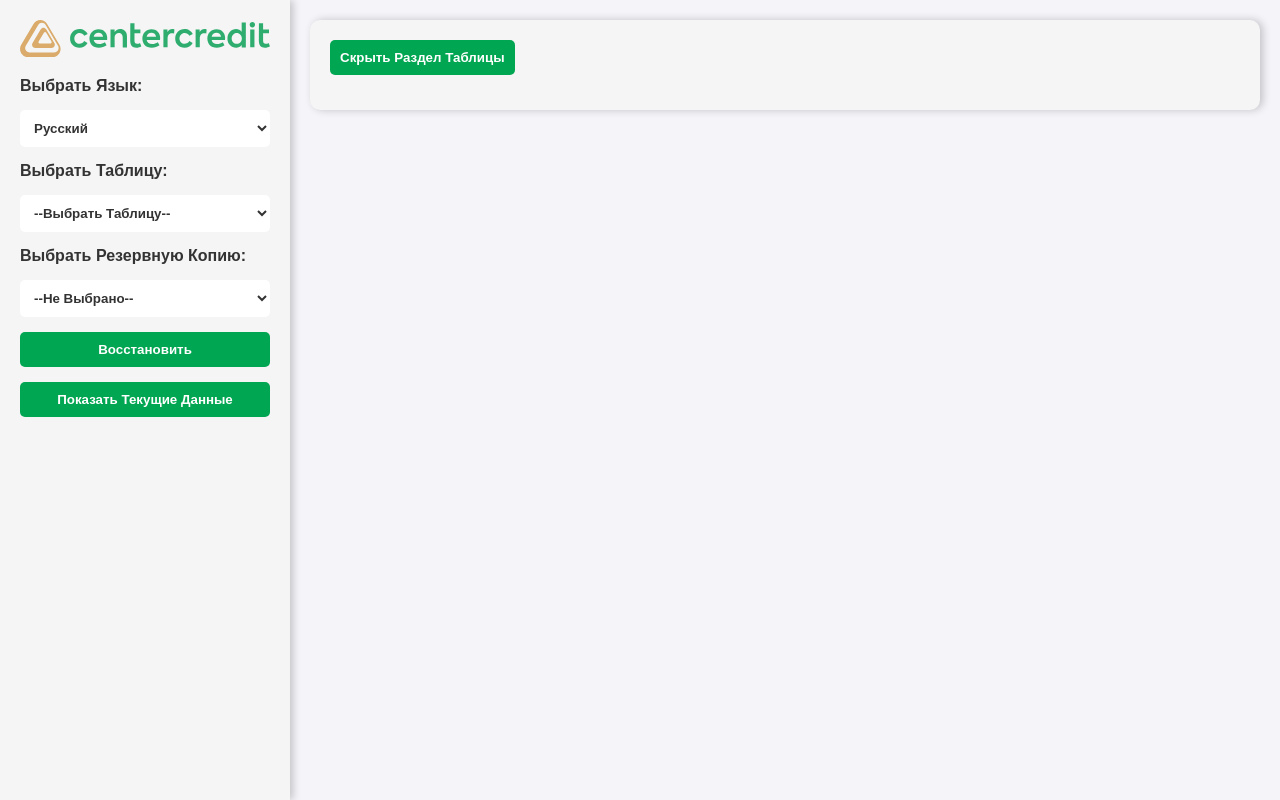
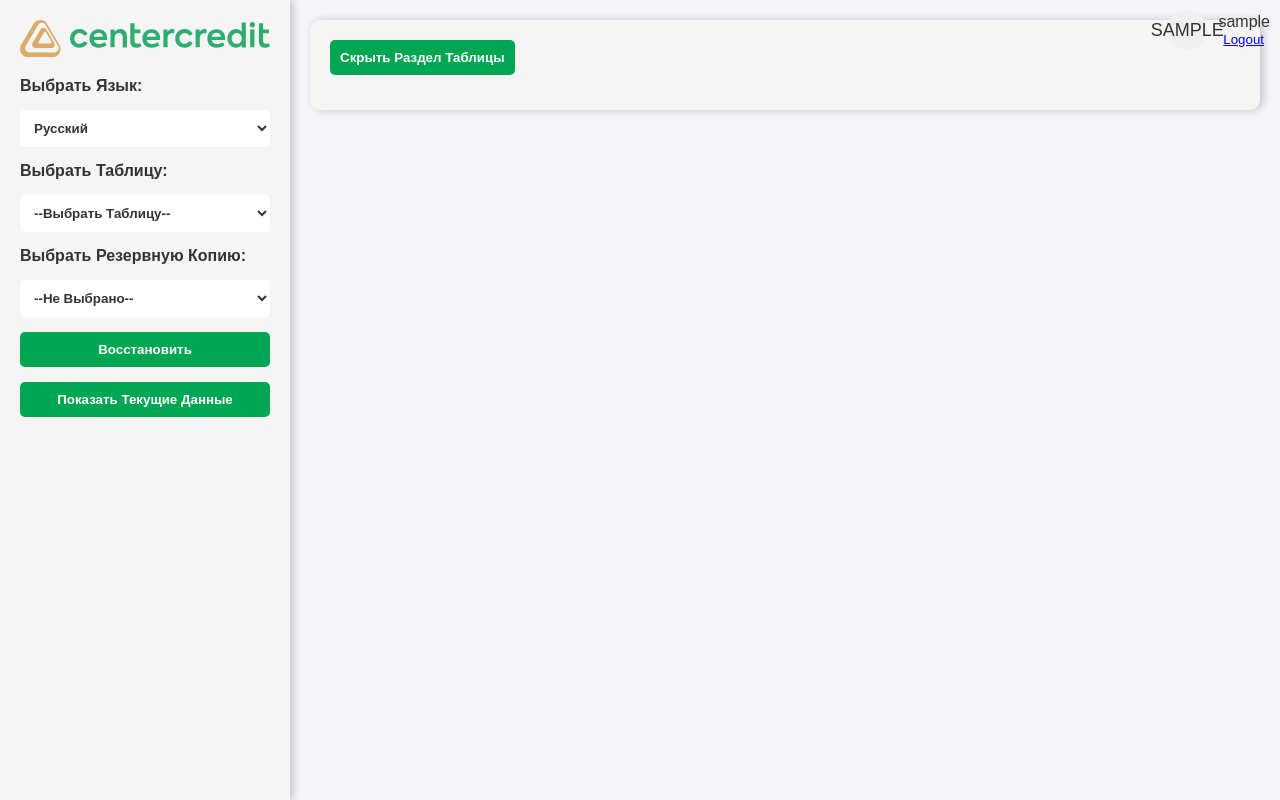
Before and after one commit to AbylayDalabay/backup-site, a Flask app: template app/templates/index.html in a window 1280 px wide. Run offline with Flask 3, Linux system fonts and the light colour scheme; the template is opened without the code that fills it: most values are stand-ins (such as "Sample title", 1, 10 or a date in 2020); some libraries are stand-ins or nearby versions; some web fonts are replaced.

Commit message:
kaisar zadr design

```diff
--- a/app/app.py
+++ b/app/app.py
@@ -2,25 +2,30 @@
 from db_utils import (
     get_table_names, get_table_content, update_cell, delete_row,
     create_backup, get_backups, get_backup_content, restore_backup,
-    insert_data_into_table, get_last_row_id
+    insert_data_into_table, get_last_row_id,add_columns_to_tables
 )
 from users import create_table, add_user, get_user_by_id, get_all_users, update_user, delete_user, get_user_by_login
 from config import DATABASES, BACKUP_DATABASES
 import requests
+import datetime
+
+# for language, db_path in BACKUP_DATABASES.items():
+#     if language!='users':
+#         add_columns_to_tables(db_path)
 
 app = Flask(__name__, static_folder='static', template_folder='templates')
 
-create_table()
+#create_table()
 app.secret_key = 'your_secret_key12'
 
-add_user('abylai', 'admin')
+#add_user('abylai', 'admin')
 
 # Routes
 @app.route('/')
 def index():
     if 'logged_in' not in session:
         return redirect(url_for('login'))
-    return render_template('index.html', role=session['role'])
+    return render_template('index.html', role=session['role'], login=session['login'])
 
 @app.route('/login', methods=['GET', 'POST'])
 def login():
@@ -32,6 +37,7 @@
             session['logged_in'] = True
             session['user_id'] = user['id']
             session['role'] = user['role']
+            session['login'] = user['login']
             if user['role'] == 'admin':
                 return redirect(url_for('admin'))
             else:
@@ -51,7 +57,13 @@
     if session['role'] != 'admin':
         return redirect(url_for('index'))
     users = get_all_users()
-    return render_template('admin.html', users=users)
+    return render_template('admin.html', users=users, role=session['role'], login=session['login'])
+
+@app.route('/profile')
+def profile():
+    if 'logged_in' not in session:
+        return redirect(url_for('login'))
+    return render_template('profile.html', login=session['login'], role=session['role'])
 
 @app.route('/add_user', methods=['POST'])
 def add_user_route():
--- a/app/templates/index.html
+++ b/app/templates/index.html
@@ -8,8 +8,48 @@
     <script src="https://code.jquery.com/jquery-3.6.0.min.js"></script>
     <script src="https://cdn.datatables.net/1.11.5/js/jquery.dataTables.min.js"></script>
     <script src="{{ url_for('static', filename='js/scripts.js') }}"></script>
+    <style>
+        .profile-section {
+            position: absolute;
+            top: 10px;
+            right: 10px;
+            display: flex;
+            align-items: center;
+        }
+        .profile-circle {
+            width: 40px;
+            height: 40px;
+            border-radius: 50%;
+            background-color: #f0f0f0;
+            display: flex;
+            align-items: center;
+            justify-content: center;
+            font-size: 18px;
+            color: #333;
+            margin-right: 10px;
+        }
+        .profile-info {
+            display: flex;
+            flex-direction: column;
+            align-items: flex-end;
+        }
+        .logout-button {
+            background: none;
+            border: none;
+            color: blue;
+            cursor: pointer;
+            text-decoration: underline;
+        }
+    </style>
 </head>
 <body>
+    <div class="profile-section">
+        <div class="profile-circle">{{ login[0].upper() }}</div>
+        <div class="profile-info">
+            <span>{{ login }}</span>
+            <button class="logout-button" onclick="location.href='{{ url_for('logout') }}'">Logout</button>
+        </div>
+    </div>
     <div class="sidebar">
         <img src="{{ url_for('static', filename='assets/logotype.svg') }}" alt="BCC Bank Logo">
         <label for="language">Выбрать Язык:</label>
@@ -25,13 +65,16 @@
         <select id="backup" name="backup">
             <option value="">--Не Выбрано--</option>
         </select>
-        <button id="restore-button" {% if role == 'viewer' %}style="display:none;"{% endif %}>Восстановить</button>
+        {% if role != 'viewer' %}
+            <button id="restore-button">Восстановить</button>
+        {% endif %}
         <button id="show-current-button">Показать Текущие Данные</button>
         <div id="notification" class="hidden"></div>
     </div>
     <div class="main-content">
+        {% if role != 'viewer' %}
         <section id="insert-section" class="hidden">
-            <button class="toggle-button" id="toggle-insert-section" {% if role == 'viewer' %}style="display:none;"{% endif %}>Показать Раздел Вставки</button>
+            <button class="toggle-button" id="toggle-insert-section">Показать Раздел Вставки</button>
             <div class="section-content">
                 <form id="insert-form">
                     <label for="question">Вопрос:</label>
@@ -42,13 +85,14 @@
                     <input type="text" id="data_type" name="data_type" value="manual"><br>
                     <button type="submit" class="submit-json-button">Отправить</button>
                 </form>
-                <button id="toggle-json-section" class="toggle-button arrow-down" {% if role == 'viewer' %}style="display:none;"{% endif %}>Вставить JSON</button>
+                <button id="toggle-json-section" class="toggle-button arrow-down">Вставить JSON</button>
                 <div id="json-section" class="hidden">
                     <textarea id="json-input" rows="10" cols="50" placeholder="Вставьте JSON данные здесь"></textarea>
                     <button id="insert-json-button" class="submit-json-button">Отправить JSON</button>
                 </div>
             </div>
         </section>
+        {% endif %}
 
         <section id="search-section" class="hidden">
             <button class="toggle-button" id="toggle-search-section">Показать Раздел Поиска</button>
```
Also changed, not shown: app/db_utils.py (+34 -7 lines), app/templates/profile.html (added, +37 -0 lines).
